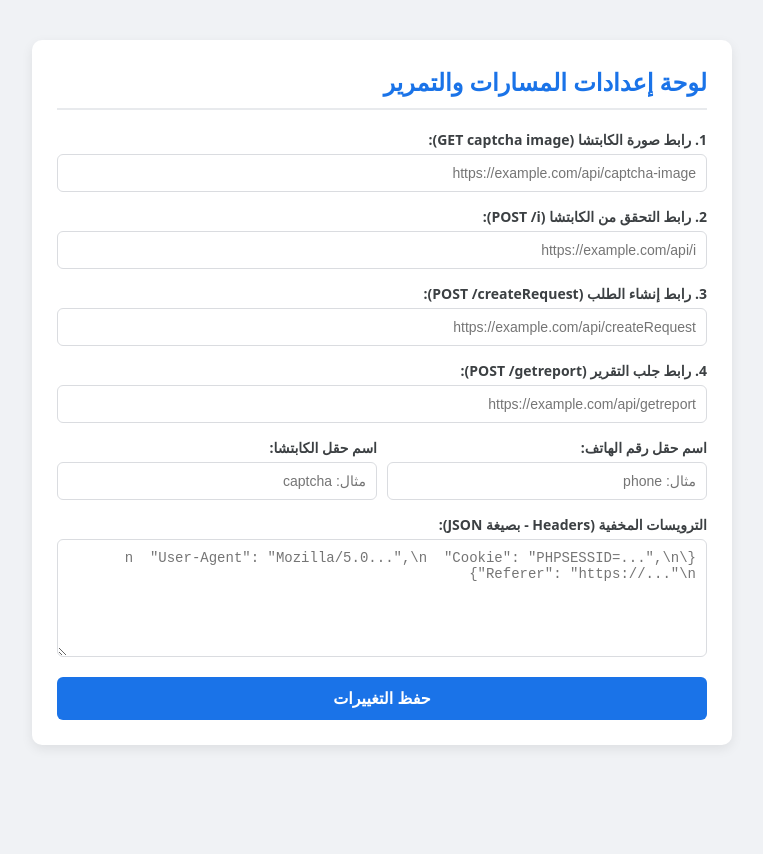
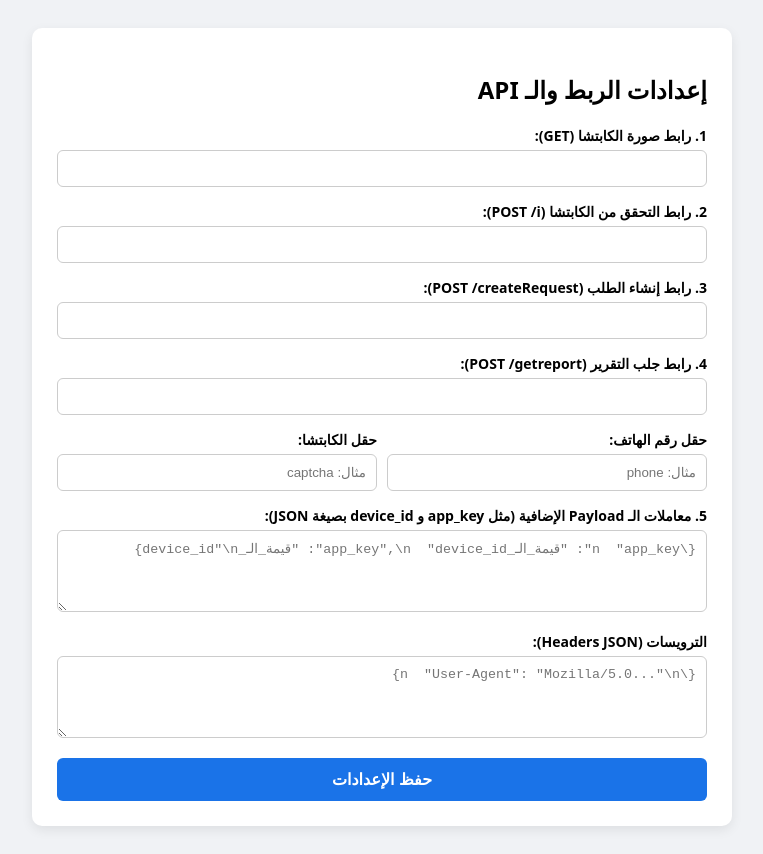
Before and after one commit to bahaaramth-cmyk/mojz, a website: page dashboard.html in a window 1280 px wide. Shown: the whole page, without its empty margins (258-1021 px from the left). Before the commit the page ends 800 px from the top, so only its background shows below. Drawn offline with Linux system fonts and the light colour scheme; no server answers.

Commit message:
Update dashboard.html

```diff
--- a/dashboard.html
+++ b/dashboard.html
@@ -2,71 +2,71 @@
 <html lang="ar" dir="rtl">
 <head>
     <meta charset="UTF-8">
-    <meta name="viewport" content="width=device-width, initial-scale=1.0">
-    <title>لوحة تحكم mojz - إعدادات المسارات</title>
+    <title>لوحة تحكم mojz</title>
     <style>
-        body { font-family: system-ui, -apple-system, sans-serif; background: #f0f2f5; padding: 20px; margin: 0; }
-        .container { max-width: 650px; margin: 20px auto; background: #fff; padding: 25px; border-radius: 10px; box-shadow: 0 4px 12px rgba(0,0,0,0.08); }
-        h2 { margin-top: 0; color: #1a73e8; border-bottom: 2px solid #e8eaed; padding-bottom: 10px; }
+        body { font-family: system-ui; background: #f0f2f5; padding: 20px; }
+        .container { max-width: 650px; margin: auto; background: #fff; padding: 25px; border-radius: 10px; box-shadow: 0 4px 12px rgba(0,0,0,0.08); }
         .form-group { margin-bottom: 15px; }
-        label { display: block; font-weight: 600; margin-bottom: 5px; color: #3c4043; font-size: 14px; }
-        input, textarea { width: 100%; padding: 10px; border: 1px solid #dadce0; border-radius: 6px; box-sizing: border-box; font-size: 14px; }
+        label { display: block; font-weight: bold; margin-bottom: 5px; font-size: 14px; }
+        input, textarea { width: 100%; padding: 10px; border: 1px solid #ccc; border-radius: 6px; box-sizing: border-box; }
         textarea { font-family: monospace; }
-        button { background: #1a73e8; color: white; border: none; padding: 12px; border-radius: 6px; font-size: 16px; font-weight: bold; cursor: pointer; width: 100%; transition: background 0.2s; }
-        button:hover { background: #1557b0; }
+        button { background: #1a73e8; color: white; border: none; padding: 12px; border-radius: 6px; cursor: pointer; width: 100%; font-size: 16px; font-weight: bold; }
         .status { margin-top: 15px; padding: 10px; border-radius: 6px; display: none; text-align: center; }
         .success { background: #e6f4ea; color: #137333; }
         .error { background: #fce8e6; color: #c5221f; }
     </style>
 </head>
 <body>
-
     <div class="container">
-        <h2>لوحة إعدادات المسارات والتمرير</h2>
+        <h2>إعدادات الربط والـ API</h2>
 
         <div class="form-group">
-            <label>1. رابط صورة الكابتشا (GET captcha image):</label>
-            <input type="url" id="captchaImgUrl" placeholder="https://example.com/api/captcha-image" required>
+            <label>1. رابط صورة الكابتشا (GET):</label>
+            <input type="url" id="captchaImgUrl" required>
         </div>
 
         <div class="form-group">
             <label>2. رابط التحقق من الكابتشا (POST /i):</label>
-            <input type="url" id="verifyCaptchaUrl" placeholder="https://example.com/api/i" required>
+            <input type="url" id="verifyCaptchaUrl" required>
         </div>
 
         <div class="form-group">
             <label>3. رابط إنشاء الطلب (POST /createRequest):</label>
-            <input type="url" id="createRequestUrl" placeholder="https://example.com/api/createRequest" required>
+            <input type="url" id="createRequestUrl" required>
         </div>
 
         <div class="form-group">
             <label>4. رابط جلب التقرير (POST /getreport):</label>
-            <input type="url" id="getReportUrl" placeholder="https://example.com/api/getreport" required>
+            <input type="url" id="getReportUrl" required>
         </div>
 
-        <div style="display: flex; gap: 10px;">
+        <div style="display:flex; gap:10px;">
             <div class="form-group" style="flex:1;">
-                <label>اسم حقل رقم الهاتف:</label>
+                <label>حقل رقم الهاتف:</label>
                 <input type="text" id="phoneField" placeholder="مثال: phone">
             </div>
             <div class="form-group" style="flex:1;">
-                <label>اسم حقل الكابتشا:</label>
+                <label>حقل الكابتشا:</label>
                 <input type="text" id="captchaField" placeholder="مثال: captcha">
             </div>
         </div>
 
         <div class="form-group">
-            <label>الترويسات المخفية (Headers - بصيغة JSON):</label>
-            <textarea id="headers" rows="6" placeholder='{\n  "User-Agent": "Mozilla/5.0...",\n  "Cookie": "PHPSESSID=...",\n  "Referer": "https://..."\n}'></textarea>
+            <label>5. معاملات الـ Payload الإضافية (مثل app_key و device_id بصيغة JSON):</label>
+            <textarea id="extraPayload" rows="4" placeholder='{\n  "app_key": "قيمة_الـ_app_key",\n  "device_id": "قيمة_الـ_device_id"\n}'></textarea>
         </div>
 
-        <button onclick="saveSettings()">حفظ التغييرات</button>
+        <div class="form-group">
+            <label>الترويسات (Headers JSON):</label>
+            <textarea id="headers" rows="4" placeholder='{\n  "User-Agent": "Mozilla/5.0..."\n}'></textarea>
+        </div>
+
+        <button onclick="saveSettings()">حفظ الإعدادات</button>
         <div id="statusMsg" class="status"></div>
     </div>
 
     <script>
         async function loadSettings() {
-            try {
             const res = await fetch('/api/settings');
             const data = await res.json();
             document.getElementById('captchaImgUrl').value = data.captchaImgUrl || '';
@@ -75,21 +75,19 @@
             document.getElementById('getReportUrl').value = data.getReportUrl || '';
             document.getElementById('phoneField').value = data.phoneField || 'phone';
             document.getElementById('captchaField').value = data.captchaField || 'captcha';
+            document.getElementById('extraPayload').value = JSON.stringify(data.extraPayload || {}, null, 2);
             document.getElementById('headers').value = JSON.stringify(data.headers || {}, null, 2);
-            } catch(e) {
-                console.error("فشل تحميل الإعدادات");
-            }
         }
 
         async function saveSettings() {
             const statusDiv = document.getElementById('statusMsg');
-            let parsedHeaders = {};
+            let parsedExtra = {}, parsedHeaders = {};
             try {
-                const headersText = document.getElementById('headers').value.trim();
-                if(headersText) parsedHeaders = JSON.parse(headersText);
+                if(document.getElementById('extraPayload').value.trim()) parsedExtra = JSON.parse(document.getElementById('extraPayload').value);
+                if(document.getElementById('headers').value.trim()) parsedHeaders = JSON.parse(document.getElementById('headers').value);
             } catch(e) {
                 statusDiv.className = 'status error';
-                statusDiv.innerText = 'صيغة הـ Headers غير صحيحة (يجب أن تكون JSON)';
+                statusDiv.innerText = 'صيغة JSON غير صحيحة في الإضافات أو Headers';
                 statusDiv.style.display = 'block';
                 return;
             }
@@ -101,6 +99,7 @@
                 getReportUrl: document.getElementById('getReportUrl').value,
                 phoneField: document.getElementById('phoneField').value,
                 captchaField: document.getElementById('captchaField').value,
+                extraPayload: parsedExtra,
                 headers: parsedHeaders
             };
 
@@ -113,9 +112,6 @@
             if (res.ok) {
                 statusDiv.className = 'status success';
                 statusDiv.innerText = 'تم حفظ الإعدادات بنجاح!';
-            } else {
-                statusDiv.className = 'status error';
-                statusDiv.innerText = 'حدث خطأ أثناء الحفظ.';
             }
             statusDiv.style.display = 'block';
         }
```
Lines whose indentation alone changed are shown as unchanged.
